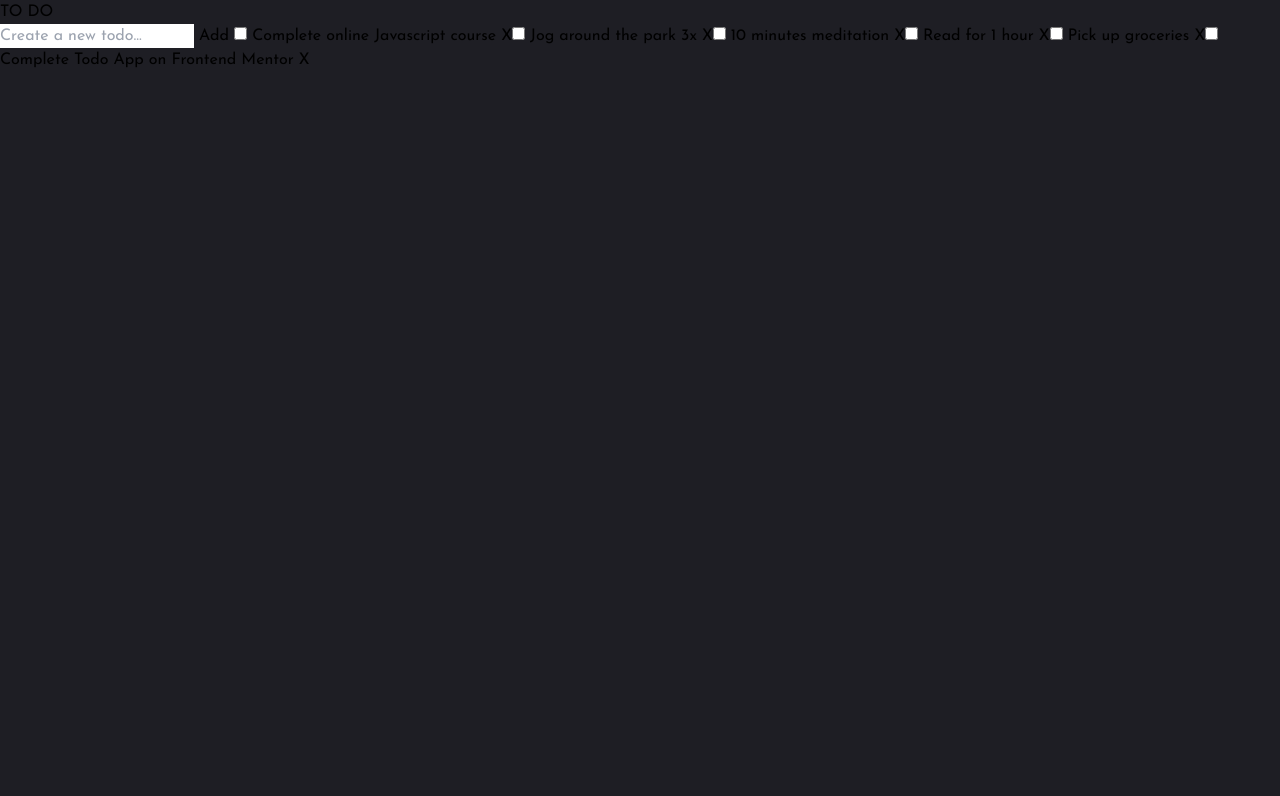
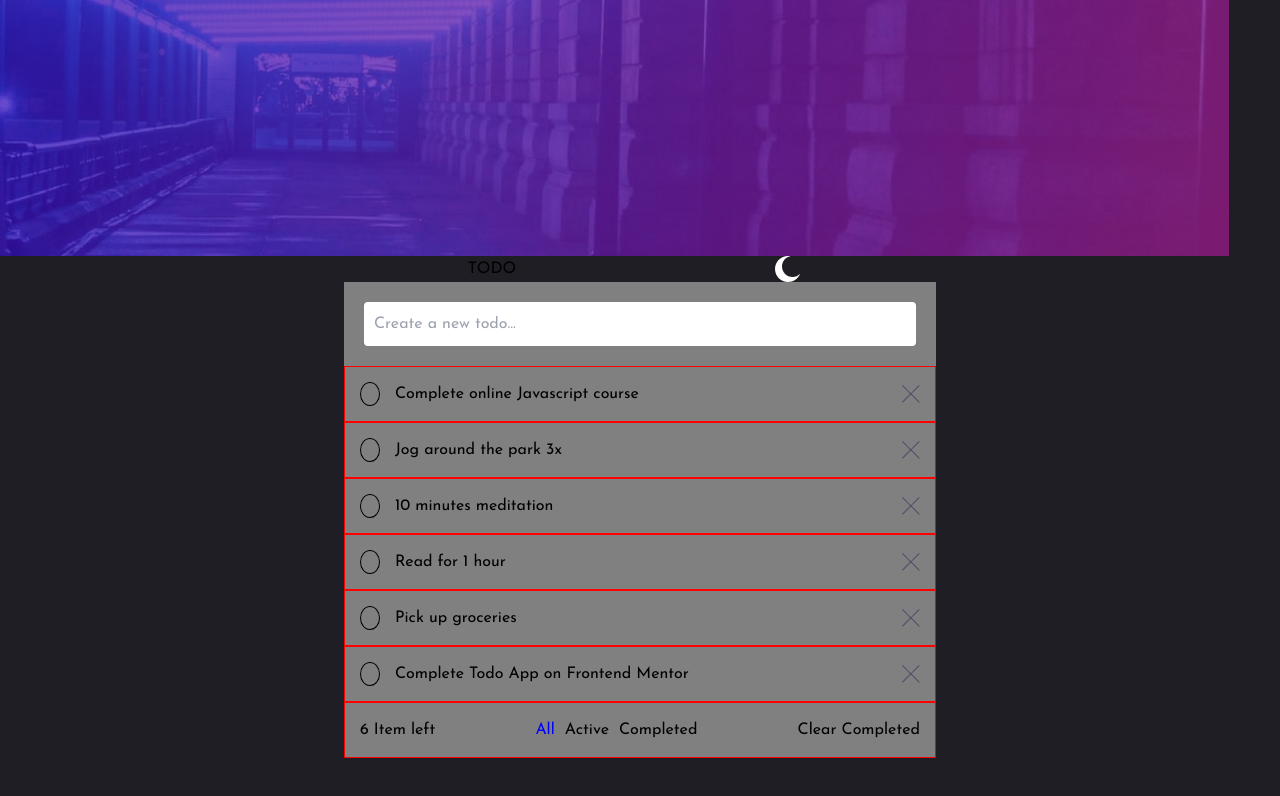
Before and after one commit to YvesCheung88/frontend-mentor-todo-app, a SvelteKit app: page / in a window 1280 px wide. Shown: the top 796 px of the page. Built offline with nearby package versions, Linux system fonts and the light colour scheme.

Commit message:
component Todolist

```diff
--- a/src/routes/+page.svelte
+++ b/src/routes/+page.svelte
@@ -1,6 +1,10 @@
 <script lang="ts">
-	import ThemeController from '$lib/components/ThemeController.svelte';
+	import { theme } from '$lib/stores/theme';
+	import { fade } from 'svelte/transition';
+	import Header from '$lib/components/Header.svelte';
+	import { flip } from 'svelte/animate';
 	let newTodoList = '';
+	let filter = 'all';
 	let todoList = [
 		{ text: 'Complete online Javascript course', status: false },
 		{ text: 'Jog around the park 3x', status: false },
@@ -10,7 +14,7 @@
 		{ text: 'Complete Todo App on Frontend Mentor', status: false }
 	];
 
-	function addToList() {
+	function onSubmitToList() {
 		if (newTodoList.trim() !== '') {
 			todoList = [...todoList, { text: newTodoList, status: false }];
 			newTodoList = '';
@@ -20,22 +24,124 @@
 		todoList.splice(index, 1);
 		todoList = todoList;
 	}
+	$: filteredToDoList = todoList.filter((todo) => {
+		if (filter === 'active') return !todo.status;
+		if (filter === 'completed') return todo.status;
+		return true;
+	});
+	function clearCompleted() {
+		todoList = todoList.filter((todo) => !todo.status);
+	}
+	$: taskLeftCounter = todoList.filter((todo) => !todo.status).length;
 </script>
 
-<h1>TO DO</h1>
-<form>
-	<input type="text" bind:value={newTodoList} placeholder="Create a new todo..." />
-	<button on:click={addToList}>Add</button>
-	{#each todoList as listItem, index}
-		<input bind:value={listItem.status} type="checkbox" />
-		<span>{listItem.text}</span>
-		<button on:click={() => removeFromList(index)}> X</button>
+<figure>
+	{#key $theme}
+		<img
+			in:fade={{ duration: 900 }}
+			out:fade={{ duration: 900, delay: 450 }}
+			src={$theme === 'dark' ? '/images/bg-desktop-dark.jpg' : '/images/bg-desktop-light.jpg'}
+			alt="background"
+		/>
+	{/key}
+</figure>
+<div class="px-6 pb-11 max-w-[40rem] mx-auto">
+	<Header />
+	<form on:submit|preventDefault={onSubmitToList}>
+		<input type="text" bind:value={newTodoList} placeholder="Create a new todo..." />
+	</form>
+	{#each filteredToDoList as todo, index (todo)}
+		<div class="list" transition:fade animate:flip>
+			<input type="checkbox" bind:checked={todo.status} />
+			<span class:checked={todo.status}>{todo.text}</span>
+			<button on:click={() => removeFromList(index)}>
+				<img src="/images/icon-cross.svg" alt="cross" />
+			</button>
+		</div>
 	{/each}
-	<span></span>
-</form>
+	<div class="footerToDoList">
+		<span>{taskLeftCounter} Item left</span>
+		<div class="filters">
+			{#each ['all', 'active', 'completed'] as name}
+				<button
+					class={`filter_${name}`}
+					class:active={filter === name}
+					on:click={() => (filter = name)}>{name}</button
+				>
+			{/each}
+		</div>
+		<button on:click={clearCompleted}>Clear Completed</button>
+	</div>
+</div>
 
 <style>
 	:root {
 		background-color: var(--very-dark-desaturated-blue);
 	}
+	figure {
+		position: relative;
+		padding-top: 256px;
+		& img {
+			position: absolute;
+			height: 256px;
+			top: 0px;
+			object-fit: cover;
+		}
+	}
+	form {
+		display: grid;
+		background-color: grey;
+		padding: 20px;
+		& input {
+			border-radius: 4px;
+			padding: 10px;
+		}
+	}
+	.list {
+		background-color: grey;
+		border: 1px solid red;
+		padding: 15px;
+		display: flex;
+		& input[type='checkbox'] {
+			appearance: none;
+			border: 1px solid black;
+			width: 20px;
+			border-radius: 100%;
+			margin-right: 15px;
+			&:checked {
+				background-image: url('/images/icon-check.svg');
+				background-repeat: no-repeat;
+				background-position: center;
+			}
+		}
+		& span {
+			white-space: nowrap;
+			&.checked {
+				text-decoration: line-through;
+			}
+		}
+		& button {
+			margin-left: auto;
+		}
+	}
+	.footerToDoList {
+		border: 1px solid red;
+		background-color: grey;
+		padding: 15px;
+		display: flex;
+		justify-content: space-between;
+		& .filters button {
+			text-transform: capitalize;
+			padding: 0 5px;
+			&.filter_all.active {
+				color: blue;
+			}
+			&.filter_active.active {
+				color: green;
+			}
+			&.filter_completed.active {
+				color: pink;
+			}
+		}
+	}
 </style>
```
